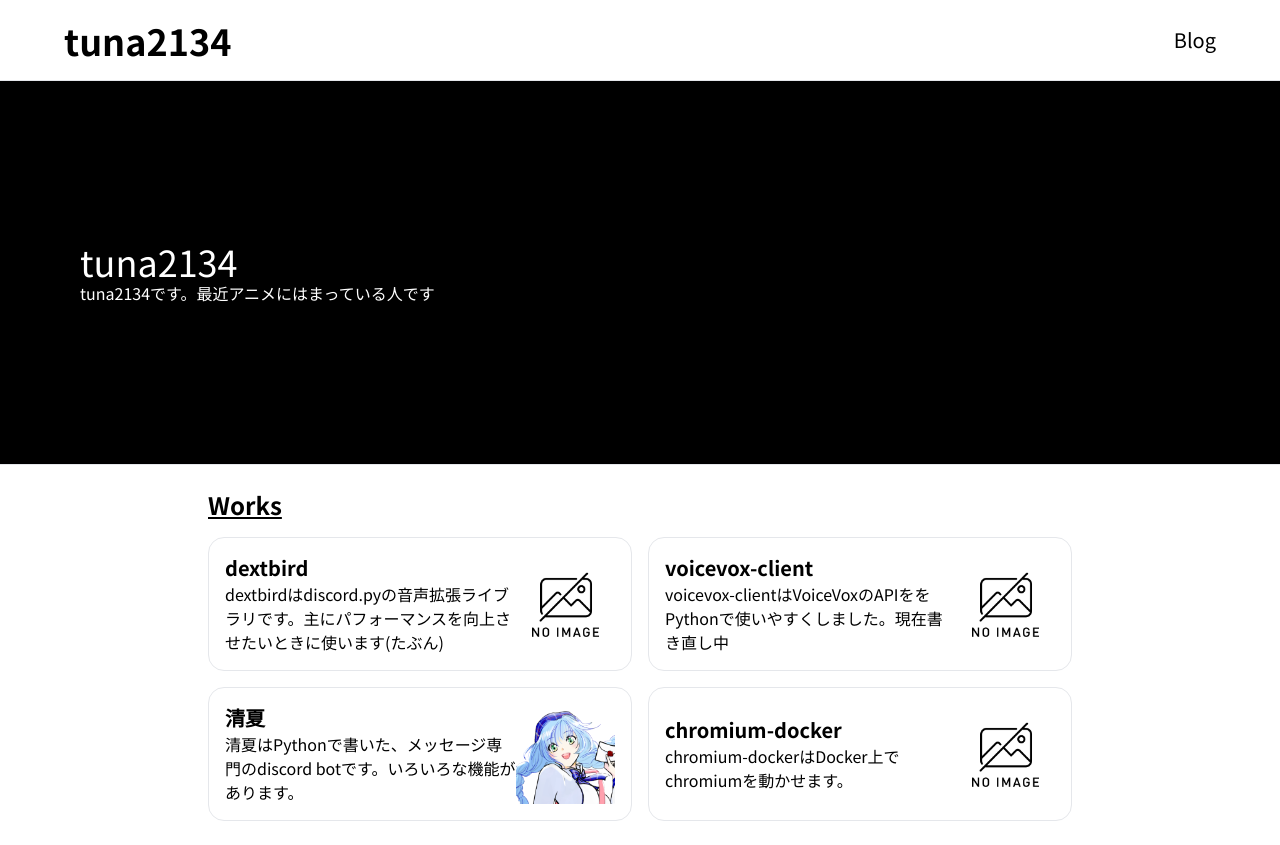
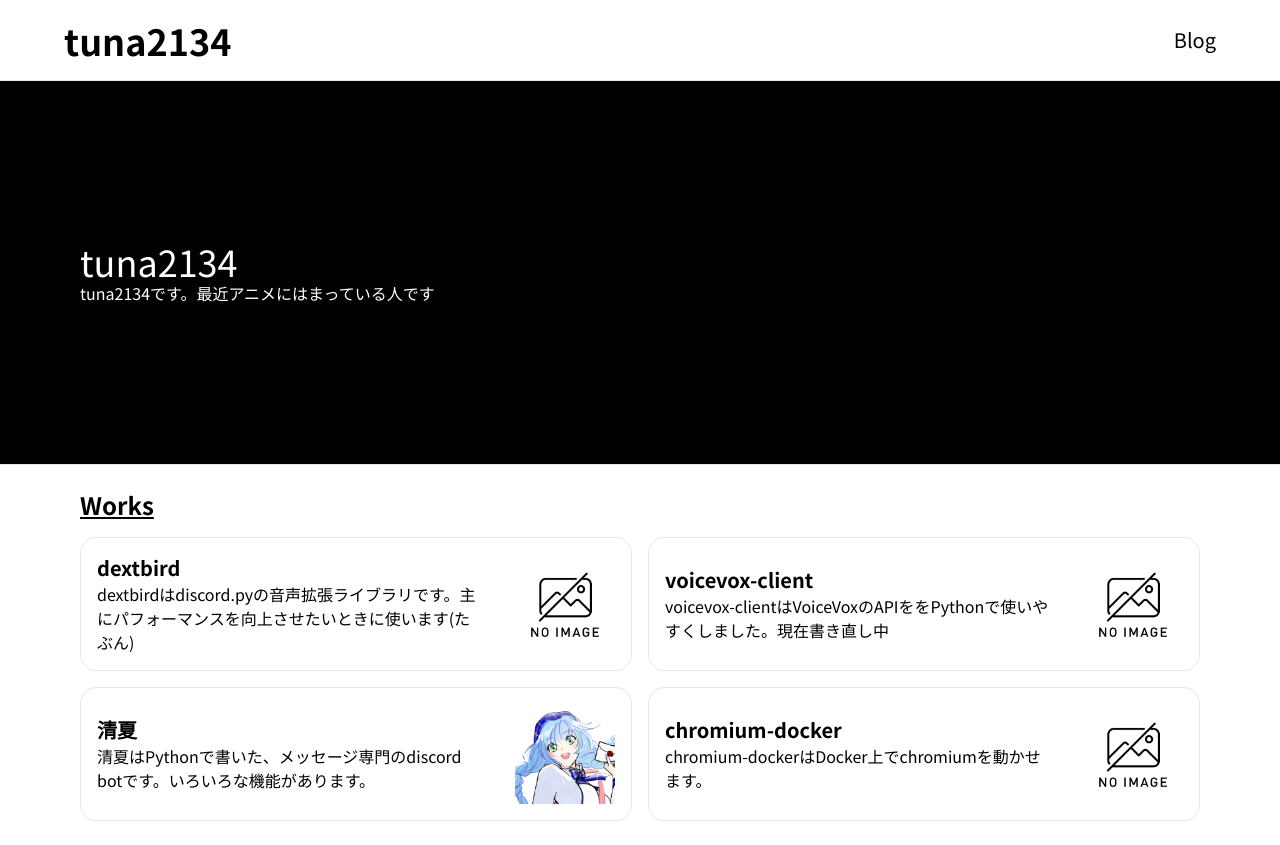
Before and after one commit to tuna2134-archive/tuna2134.jp, a Next.js app: page / in a window 1280 px wide. Built offline with nearby package versions, Linux system fonts and the light colour scheme.

Commit message:
Update page.tsx

```diff
--- a/app/page.tsx
+++ b/app/page.tsx
@@ -36,7 +36,7 @@ export default function Home() {
           <p>tuna2134です。最近アニメにはまっている人です</p>
         </div>
       </div>
-      <main className="w-full sm:max-w-4xl max-w-6xl mx-auto px-4">
+      <main className="w-full max-w-4xl lg:max-w-6xl mx-auto px-4">
         <div className='py-6'>
           <h2 className="text-2xl font-bold underline">Works</h2>
           <div className="grid grid-cols-1 md:grid-cols-2 gap-4 mt-4">
```
